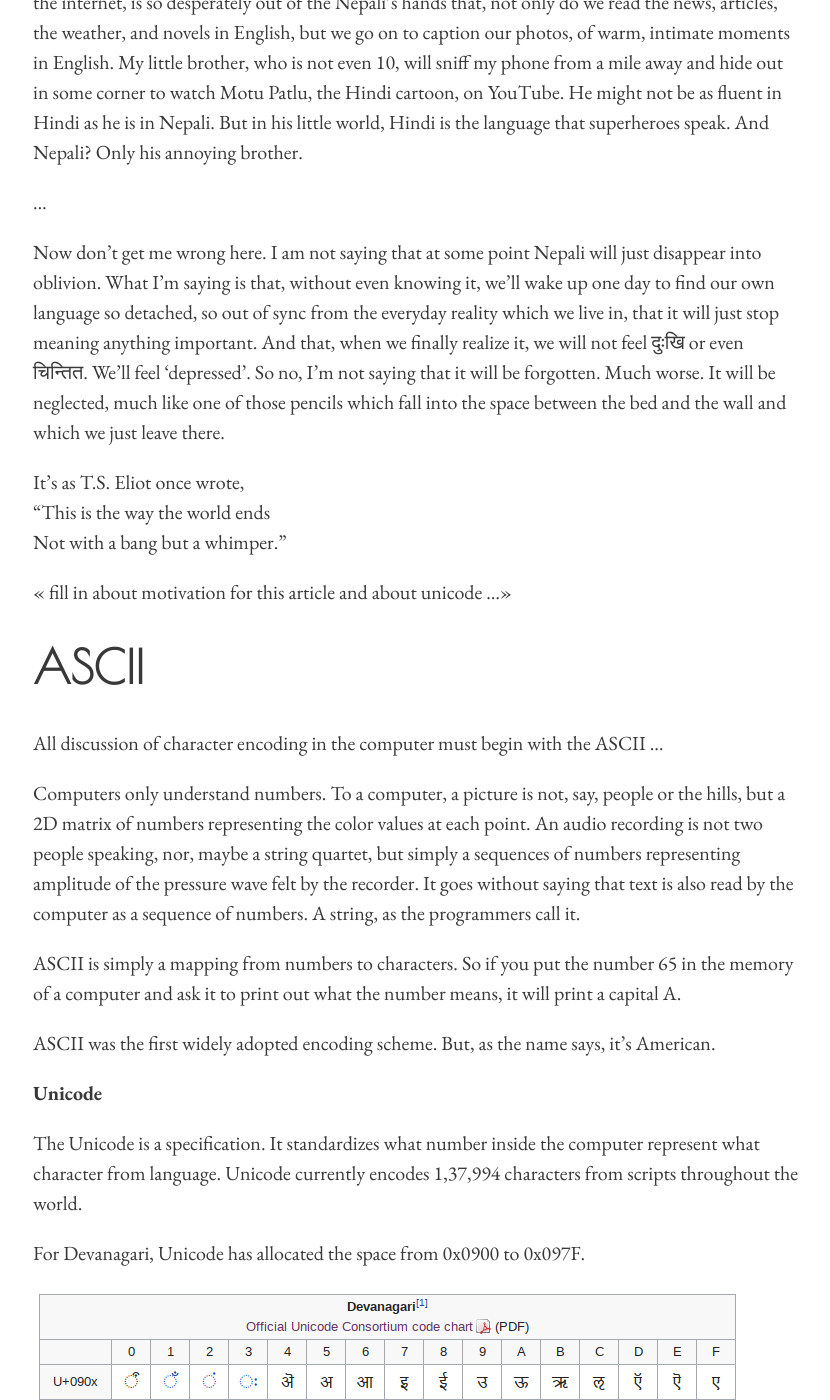
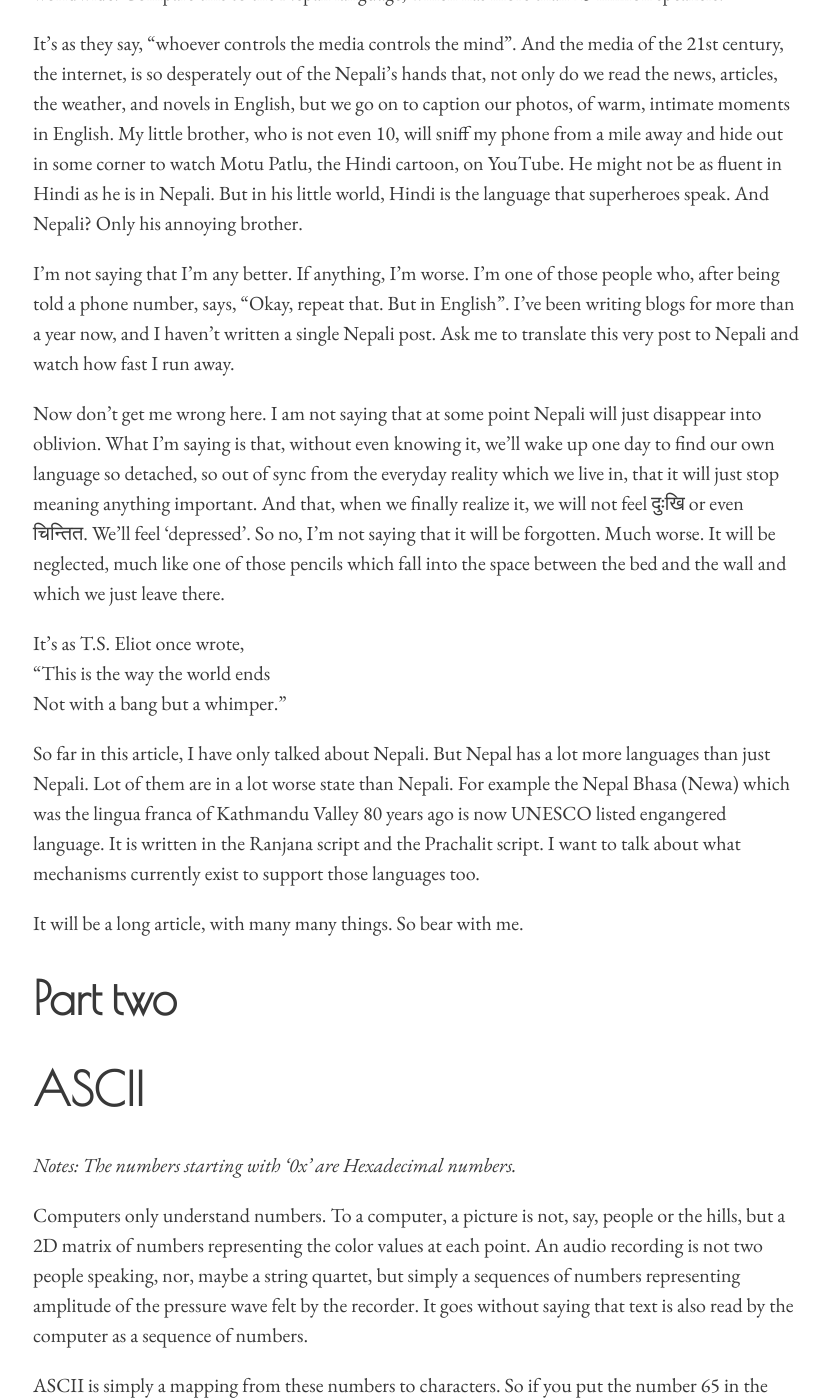
Before and after one commit to niravcodes/niravcodes.github.io, a Jekyll site: the page built from pages/on-the-nepali-language-and-unicode.md, in a window 1280 px wide and 1400 px high, scrolled down 713 px. Shown: the whole window, without its empty margins (223-1053 px from the left). Built offline with Jekyll 4.4.1, drawn with Linux system fonts in a browser that asks for light colours; comment, search, counter and statistics services are not loaded; some of the changed text lies outside the part shown.

Commit message:
Update from Forestry.io nirav Nikhil updated pages/on-the-nepali-language-and-unicode.md

```diff
--- a/pages/on-the-nepali-language-and-unicode.md
+++ b/pages/on-the-nepali-language-and-unicode.md
@@ -7,13 +7,13 @@
 hide: true
 
 ---
-_Notes: The numbers starting with ‘0x’ are Hexadecimal numbers._
+# Part one
 
 The Nepali language gets very little representation on the internet. Take, for example, the Nepali Wikipedia which has about 33 thousand articles. The Esperanto Wikipedia boasts 8 times that number (at around two hundred thousand articles). Which is kind of sad, because Esperanto is an artificial language created by **one** person in the 19th century. It is spoken by a meager 2 million people worldwide. Compare this to the Nepali language, which has more than 25 million speakers.
 
 It's as they say, “whoever controls the media controls the mind”. And the media of the 21st century, the internet, is so desperately out of the Nepali’s hands that, not only do we read the news, articles, the weather, and novels in English, but we go on to caption our photos, of warm, intimate moments in English. My little brother, who is not even 10, will sniff my phone from a mile away and hide out in some corner to watch Motu Patlu, the Hindi cartoon, on YouTube. He might not be as fluent in Hindi as he is in Nepali. But in his little world, Hindi is the language that superheroes speak. And Nepali? Only his annoying brother.
 
-...
+I'm not saying that I'm any better. If anything, I'm worse. I'm one of those people who, after being told a phone number, says, "Okay, repeat that. But in English". I've been writing blogs for more than a year now, and I haven't written a single Nepali post. Ask me to translate this very post to Nepali and watch how fast I run away.
 
 Now don’t get me wrong here. I am not saying that at some point Nepali will just disappear into oblivion. What I’m saying is that, without even knowing it, we’ll wake up one day to find our own language so detached, so out of sync from the everyday reality which we live in, that it will just stop meaning anything important. And that, when we finally realize it, we will not feel दुःखि or even चिन्तित. We’ll feel ‘depressed’. So no, I’m not saying that it will be forgotten. Much worse. It will be neglected, much like one of those pencils which fall into the space between the bed and the wall and which we just leave there.
 
@@ -21,21 +21,37 @@
 “This is the way the world ends
 Not with a bang but a whimper.”
 
-<< fill in about motivation for this article and about unicode ...>>
+So far in this article, I have only talked about Nepali. But Nepal has a lot more languages than just Nepali. Lot of them are in a lot worse state than Nepali. For example the Nepal Bhasa (Newa) which was the lingua franca of Kathmandu Valley 80 years ago is now UNESCO listed engangered language. It is written in the Ranjana script and the Prachalit script. I want to talk about what mechanisms currently exist to support those languages too.
+
+It will be a long article, with many many things. So bear with me.
+
+# Part two
 
 # ASCII
 
-All discussion of character encoding in the computer must begin with the ASCII ...
+_Notes: The numbers starting with ‘0x’ are Hexadecimal numbers._
 
-Computers only understand numbers. To a computer, a picture is not, say, people or the hills, but a 2D matrix of numbers representing the color values at each point. An audio recording is not two people speaking, nor, maybe a string quartet, but simply a sequences of numbers representing amplitude of the pressure wave felt by the recorder. It goes without saying that text is also read by the computer as a sequence of numbers. A string, as the programmers call it.
+Computers only understand numbers. To a computer, a picture is not, say, people or the hills, but a 2D matrix of numbers representing the color values at each point. An audio recording is not two people speaking, nor, maybe a string quartet, but simply a sequences of numbers representing amplitude of the pressure wave felt by the recorder. It goes without saying that text is also read by the computer as a sequence of numbers.
 
-ASCII is simply a mapping from numbers to characters. So if you put the number 65 in the memory of a computer and ask it to print out what the number means, it will print a capital A.
+ASCII is simply a mapping from these numbers to characters. So if you put the number 65 in the memory of a computer and ask it to show what the number means as text, it will _probably_ display a capital A.
 
-ASCII was the first widely adopted encoding scheme. But, as the name says, it’s American.
+ASCII was the first widely adopted character encoding scheme. It is still used.
+
+![](https://nirav.com.np/assets/img/2019-06-16-180457_1366x768_scrot.png)
+
+and many more
+
+So how do you type Nepali in ASCII? Well, you don't. ASCII is, by it's very definition, American. What you can do is is put a Nepali character's mask over an ASCII character. In other words, design a font which
 
 **Unicode**
 
-The Unicode is a specification. It standardizes what number inside the computer represent what character from language. Unicode currently encodes 1,37,994 characters from scripts throughout the world.
+The Unicode is a text-encoding specification. It was designed from the ground up to support **all** scripts of the world. Unicode currently encodes 1,37,994 characters from 150 scripts throughout.
+
+In Unicode, each character gets it's own number. For example, the number 2325 (0x0915) uniquely identifies the Devanagari letter क, the number 70658 (0x11402) identifies the Newari letter 𑐂, the number 65 (0x41) the English capital letter A and the number 24859 (0x611b) the unified Chinese, Japanese and Korean letter 愛, meaning love.
+
+How
+
+The advantage of separating language into blocks, is that each block can get it's own kind of treatment from the software. We know that all scripts behave differently. In Devanagari, some characters go above the previous character, some under. Some change the character itself. In Tibetean, characters stack up vertically. Persian and Urdu characters, when they appear can, change how the entire word looks. Not to mention that scripts have different directions of reading. Chinese and Japanese are written from top to bottom, right to left. Urdu is written from right to left, top to bottom.
 
 For Devanagari, Unicode has allocated the space from 0x0900 to 0x097F.
 
@@ -66,3 +78,4 @@
    4. virama
 4. For designers
 5. For developers
+6. Metadatas on HTML, lang=np ...
```
Also changed, not shown: other parts of pages/on-the-nepali-language-and-unicode.md (+0 -4 lines).
